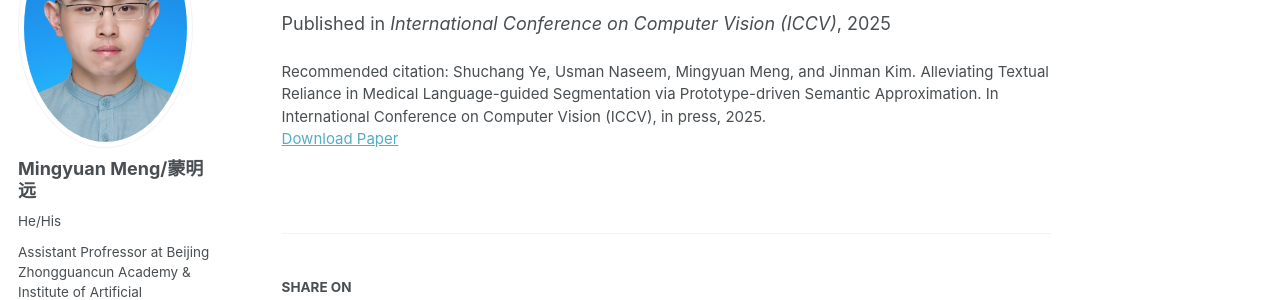
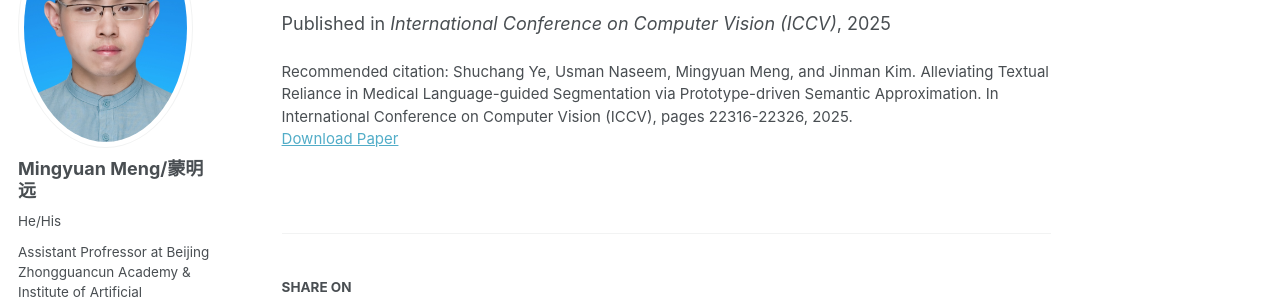
Before and after one commit to MungoMeng/mungomeng.github.io, a Jekyll site: the page built from _publications/Alleviating_Textual_Reliance_in_Medical_Language-guided_Segmentation_via_Prototype-driven_Semantic_Approximation.md, in a window 1280 px wide and 1050 px high. Shown: the part 198-498 px from the top of the window. Built offline with Jekyll 4.4.1, drawn with Linux system fonts in a browser that asks for light colours; some web fonts are replaced.

Commit message:
Update Alleviating_Textual_Reliance_in_Medical_Language-guided_Segmentation_via_Prototype-driven_Semantic_Approximation.md

```diff
--- a/_publications/Alleviating_Textual_Reliance_in_Medical_Language-guided_Segmentation_via_Prototype-driven_Semantic_Approximation.md
+++ b/_publications/Alleviating_Textual_Reliance_in_Medical_Language-guided_Segmentation_via_Prototype-driven_Semantic_Approximation.md
@@ -6,6 +6,6 @@ excerpt:
 date: 2025-06-26
 venue: 'International Conference on Computer Vision (ICCV)'
 slidesurl:
-paperurl: https://arxiv.org/abs/2507.11055
-citation: 'Shuchang Ye, Usman Naseem, Mingyuan Meng, and Jinman Kim. Alleviating Textual Reliance in Medical Language-guided Segmentation via Prototype-driven Semantic Approximation. In International Conference on Computer Vision (ICCV), in press, 2025.'
+paperurl: https://openaccess.thecvf.com/content/ICCV2025/html/Ye_Alleviating_Textual_Reliance_in_Medical_Language-guided_Segmentation_via_Prototype-driven_Semantic_ICCV_2025_paper.html
+citation: 'Shuchang Ye, Usman Naseem, Mingyuan Meng, and Jinman Kim. Alleviating Textual Reliance in Medical Language-guided Segmentation via Prototype-driven Semantic Approximation. In International Conference on Computer Vision (ICCV), pages 22316-22326, 2025.'
 ---
```
